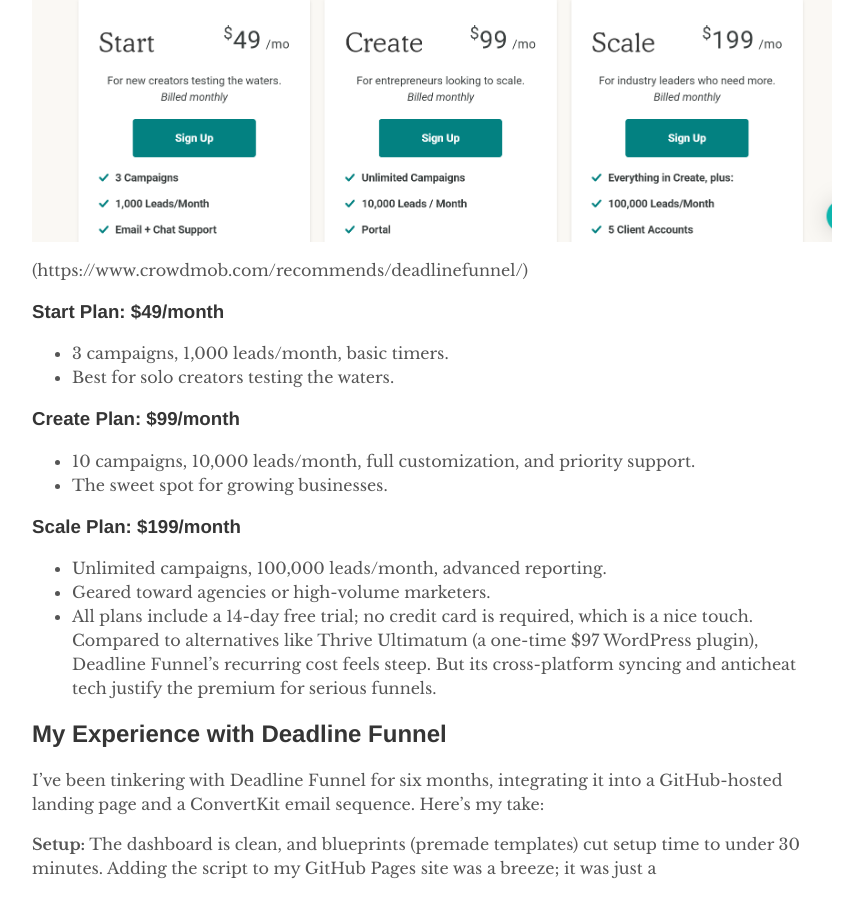
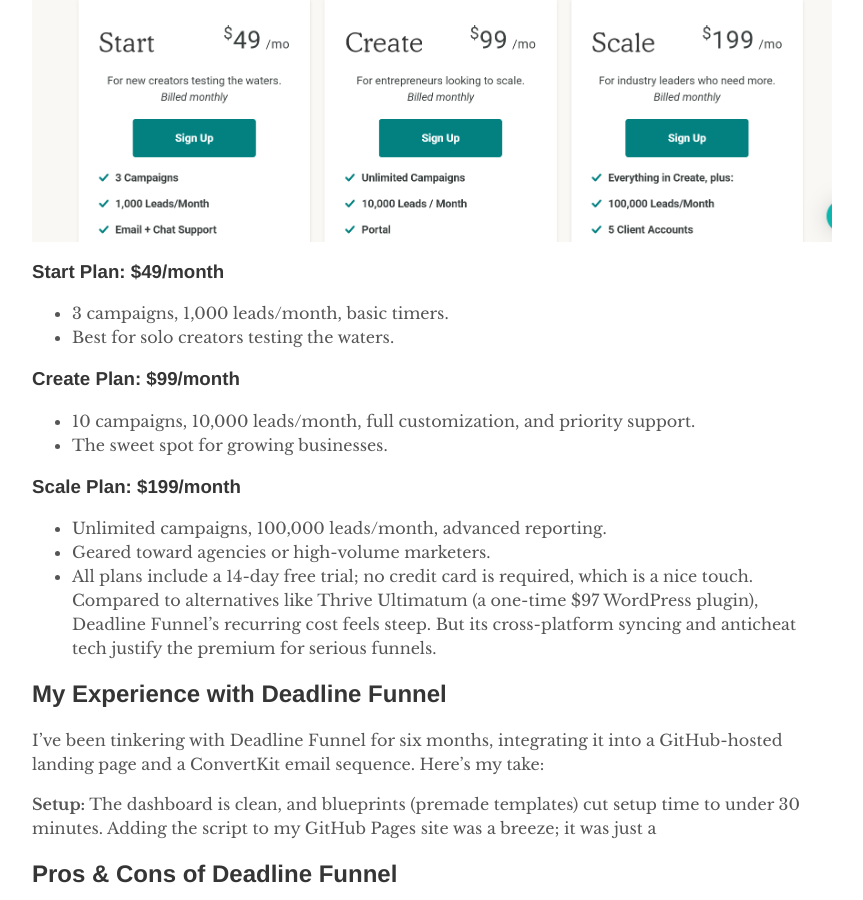
Before and after one commit to digiexe-official/dg, a Jekyll site: the page built from wp/deadline funnel review.md, in a window 1280 px wide and 900 px high, scrolled down 2700 px. Shown: the whole window, without its empty margins (208-1071 px from the left). Built offline with Jekyll 4.4.1, drawn with Linux system fonts in a browser that asks for light colours; part of the change alters nothing that is shown.

Commit message:
updated imgs

```diff
--- a/wp/deadline funnel review.md
+++ b/wp/deadline funnel review.md
@@ -69,7 +69,7 @@ As of today, Deadline Funnel’s pricing tiers are tailored to various operation
 
 Here’s the breakdown:
 
-![Deadline Funnel Pricing](https://github.com/digiexe-official/dg/blob/main/imgs/deadlinefunnel/deadline%20pricing.png)(https://www.crowdmob.com/recommends/deadlinefunnel/)
+![Deadline Funnel Pricing](https://github.com/digiexe-official/dg/blob/main/imgs/deadlinefunnel/deadline%20pricing.png)
 
 ### Start Plan: $49/month
 - 3 campaigns, 1,000 leads/month, basic timers.
```
